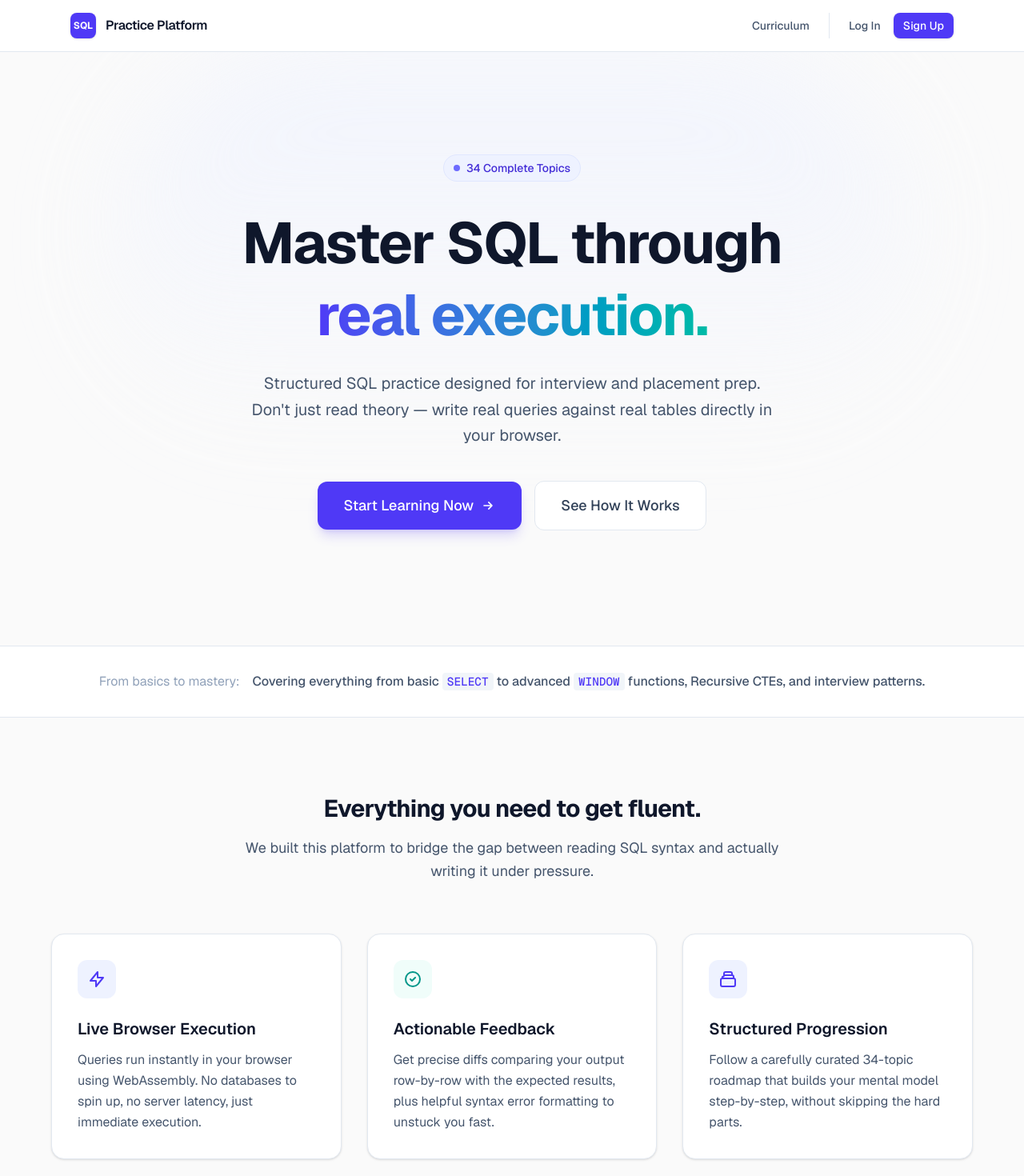
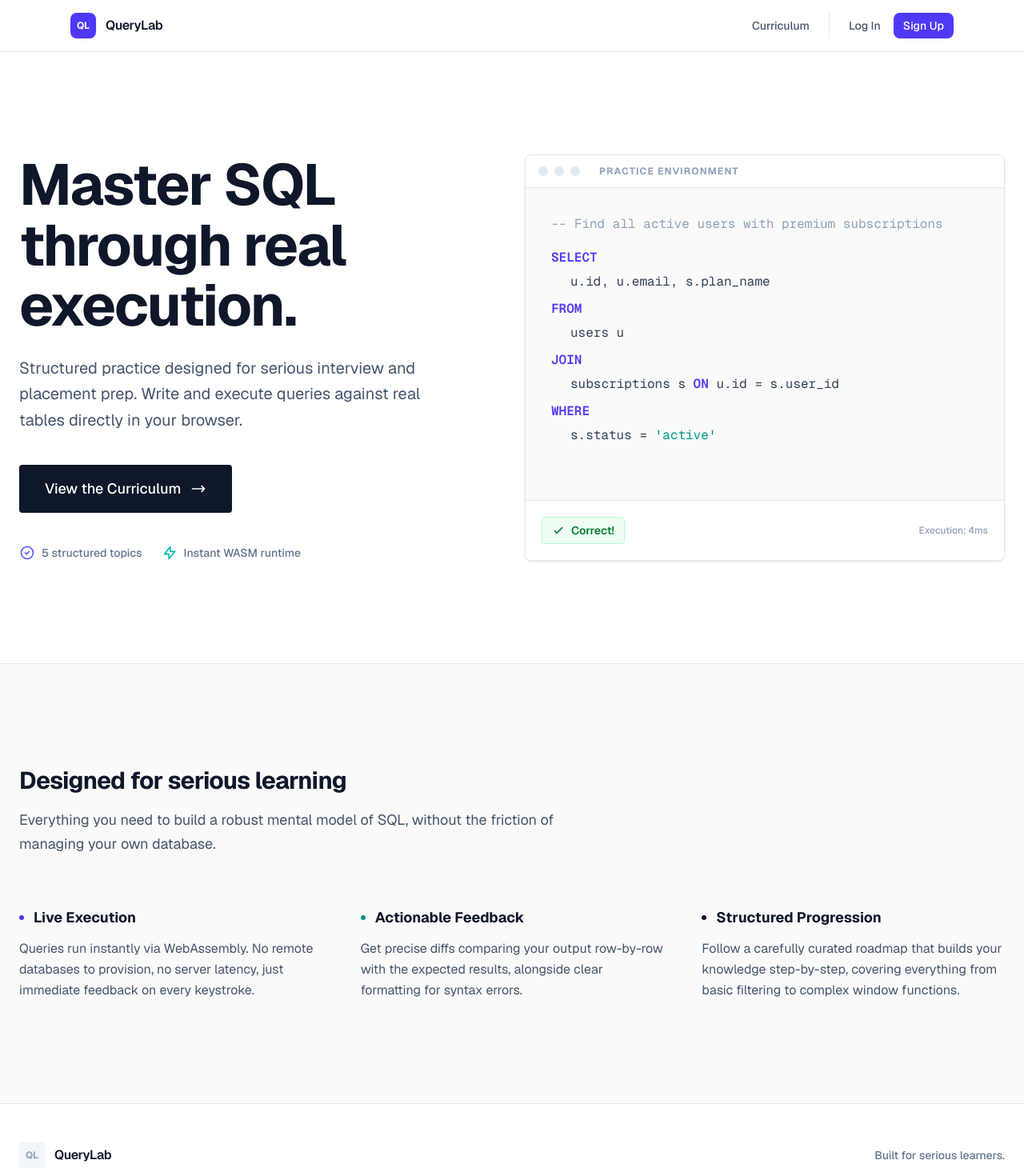
Before and after one commit to Symphony007/Learn_SQL, a Next.js app: page / in a window 1280 px wide. Shown: the top 1470 px of the page at 80% size. Built offline with nearby package versions, Linux system fonts and the light colour scheme; no server answers.

Commit message:
feat: implement landing page and navigation header with initial project structure

```diff
--- a/src/app/layout.tsx
+++ b/src/app/layout.tsx
@@ -14,7 +14,7 @@ const geistMono = Geist_Mono({
 });
 
 export const metadata: Metadata = {
-  title: "SQL Practice Platform",
+  title: "QueryLab",
   description: "Client-side SQL query runner for learning SQL",
 };
 
--- a/src/app/page.tsx
+++ b/src/app/page.tsx
@@ -1,126 +1,153 @@
 import Link from "next/link";
 import Header from "@/components/Header";
+import { getAllTopics } from "@/lib/contentLoader";
 
 export default function Home() {
+  const topicsCount = getAllTopics().length;
+
   return (
-    <div className="min-h-screen bg-[#FAFAFA] text-slate-900 font-sans selection:bg-indigo-100 selection:text-indigo-900">
+    <div className="min-h-screen bg-white text-slate-900 font-sans selection:bg-indigo-100 selection:text-indigo-900 flex flex-col">
       <Header />
 
-      {/* Hero Section */}
-      <section className="relative px-6 pt-24 pb-28 md:pt-32 md:pb-36 overflow-hidden">
-        {/* Subtle background decoration */}
-        <div className="absolute top-0 left-1/2 -translate-x-1/2 w-[1000px] h-[500px] bg-gradient-to-b from-indigo-50 to-transparent opacity-70 pointer-events-none rounded-full blur-3xl" />
+      <main className="flex-1">
+        {/* Hero Section: Asymmetric */}
+        <section className="px-6 py-16 md:py-24 lg:py-32 max-w-7xl mx-auto grid grid-cols-1 lg:grid-cols-12 gap-12 lg:gap-8 items-center">
 
-        <div className="max-w-4xl mx-auto text-center relative z-10">
-          <div className="inline-flex items-center gap-2 px-3 py-1.5 rounded-full bg-indigo-50 border border-indigo-100 text-indigo-700 text-sm font-medium mb-8">
-            <span className="w-2 h-2 rounded-full bg-indigo-500 animate-pulse"></span>
-            34 Complete Topics
+          {/* Text Content */}
+          <div className="lg:col-span-6 flex flex-col items-start text-left">
+            <h1 className="text-5xl md:text-6xl lg:text-7xl font-bold tracking-tight text-slate-900 mb-6 leading-[1.05]">
+              Master SQL through real execution.
+            </h1>
+
+            <p className="text-xl text-slate-600 mb-10 leading-relaxed max-w-lg">
+              Structured practice designed for serious interview and placement prep.
+              Write and execute queries against real tables directly in your browser.
+            </p>
+
+            <div className="flex flex-col sm:flex-row items-center gap-4 w-full sm:w-auto">
+              <Link
+                href="/roadmap"
+                className="w-full sm:w-auto px-8 py-4 rounded bg-slate-900 hover:bg-indigo-600 text-white font-medium text-lg transition-colors active:scale-95 flex items-center justify-center gap-3"
+              >
+                View the Curriculum
+                <svg className="w-5 h-5" fill="none" viewBox="0 0 24 24" stroke="currentColor" strokeWidth={2}>
+                  <path strokeLinecap="round" strokeLinejoin="round" d="M17 8l4 4m0 0l-4 4m4-4H3" />
+                </svg>
+              </Link>
             </div>
 
-          <h1 className="text-4xl md:text-6xl lg:text-7xl font-bold tracking-tight text-slate-900 mb-6 leading-tight">
-            Master SQL through <br className="hidden md:block" />
-            <span className="text-transparent bg-clip-text bg-gradient-to-r from-indigo-600 to-teal-500">
-              real execution.
-            </span>
-          </h1>
+            <div className="mt-10 flex flex-wrap items-center gap-6 text-sm font-medium text-slate-500">
+              <div className="flex items-center gap-2">
+                <svg className="w-5 h-5 text-indigo-500" fill="none" viewBox="0 0 24 24" stroke="currentColor" strokeWidth={2}>
+                  <path strokeLinecap="round" strokeLinejoin="round" d="M9 12l2 2 4-4m6 2a9 9 0 11-18 0 9 9 0 0118 0z" />
+                </svg>
+                {topicsCount} structured topics
+              </div>
+              <div className="flex items-center gap-2">
+                <svg className="w-5 h-5 text-teal-500" fill="none" viewBox="0 0 24 24" stroke="currentColor" strokeWidth={2}>
+                  <path strokeLinecap="round" strokeLinejoin="round" d="M13 10V3L4 14h7v7l9-11h-7z" />
+                </svg>
+                Instant WASM runtime
+              </div>
+            </div>
+          </div>
 
-          <p className="text-lg md:text-xl text-slate-600 mb-10 max-w-2xl mx-auto leading-relaxed">
-            Structured SQL practice designed for interview and placement prep.
-            Don't just read theory — write real queries against real tables directly in your browser.
-          </p>
-
-          <div className="flex flex-col sm:flex-row items-center justify-center gap-4">
-            <Link
-              href="/roadmap"
-              className="px-8 py-4 rounded-xl bg-indigo-600 hover:bg-indigo-700 text-white font-medium text-lg shadow-lg shadow-indigo-600/20 hover:shadow-indigo-600/30 transition-all active:scale-95 flex items-center gap-2"
-            >
-              Start Learning Now
-              <svg className="w-5 h-5" fill="none" viewBox="0 0 24 24" stroke="currentColor" strokeWidth={2}>
-                <path strokeLinecap="round" strokeLinejoin="round" d="M13 7l5 5m0 0l-5 5m5-5H6" />
+          {/* Visual: Abstract Mockup / Preview */}
+          <div className="lg:col-span-6 relative w-full h-full min-h-[420px] hidden sm:block">
+            <div className="absolute inset-0 bg-slate-50 border border-slate-200 rounded-lg overflow-hidden shadow-sm flex flex-col">
+              {/* Mockup Header */}
+              <div className="px-4 py-3 border-b border-slate-200 bg-white flex items-center gap-2">
+                <div className="w-3 h-3 rounded-full bg-slate-200"></div>
+                <div className="w-3 h-3 rounded-full bg-slate-200"></div>
+                <div className="w-3 h-3 rounded-full bg-slate-200"></div>
+                <span className="ml-4 text-xs font-bold text-slate-400 uppercase tracking-widest">Practice Environment</span>
+              </div>
+              {/* Mockup Editor */}
+              <div className="p-6 md:p-8 bg-[#FAFAFA] flex-1 font-mono text-sm md:text-base leading-relaxed border-b border-slate-200">
+                <div className="text-slate-400 mb-4">-- Find all active users with premium subscriptions</div>
+                <div className="text-indigo-600 font-semibold mb-1">SELECT</div>
+                <div className="pl-6 text-slate-700 mb-2">u.id, u.email, s.plan_name</div>
+                <div className="text-indigo-600 font-semibold mb-1">FROM</div>
+                <div className="pl-6 text-slate-700 mb-2">users u</div>
+                <div className="text-indigo-600 font-semibold mb-1">JOIN</div>
+                <div className="pl-6 text-slate-700 mb-2">subscriptions s <span className="text-indigo-600 font-semibold">ON</span> u.id = s.user_id</div>
+                <div className="text-indigo-600 font-semibold mb-1">WHERE</div>
+                <div className="pl-6 text-slate-700">s.status = <span className="text-teal-600">'active'</span></div>
+              </div>
+              {/* Mockup Output */}
+              <div className="p-4 md:p-5 bg-white flex items-center justify-between">
+                <div className="flex items-center gap-2 px-3 py-1.5 rounded bg-green-50 text-green-700 text-xs md:text-sm font-semibold border border-green-200">
+                  <svg className="w-4 h-4" fill="none" viewBox="0 0 24 24" stroke="currentColor" strokeWidth={2.5}>
+                    <path strokeLinecap="round" strokeLinejoin="round" d="M5 13l4 4L19 7" />
                   </svg>
-            </Link>
-            <Link
-              href="#features"
-              className="px-8 py-4 rounded-xl bg-white border border-slate-200 text-slate-700 font-medium text-lg hover:bg-slate-50 hover:border-slate-300 transition-all active:scale-95"
-            >
-              See How It Works
-            </Link>
+                  Correct!
+                </div>
+                <span className="text-xs text-slate-400 font-medium">Execution: 4ms</span>
+              </div>
             </div>
           </div>
         </section>
 
-      {/* Scope / Credibility Banner */}
-      <section className="border-y border-slate-200 bg-white relative z-20">
-        <div className="max-w-6xl mx-auto px-6 py-8 text-center flex flex-col md:flex-row items-center justify-center gap-4">
-          <span className="text-slate-400 hidden md:inline">From basics to mastery:</span>
-          <p className="text-slate-600 font-medium text-sm md:text-base">
-            Covering everything from basic <code className="font-mono text-[0.9em] bg-slate-100 px-1.5 py-0.5 rounded text-indigo-600">SELECT</code> to advanced <code className="font-mono text-[0.9em] bg-slate-100 px-1.5 py-0.5 rounded text-indigo-600">WINDOW</code> functions, Recursive CTEs, and interview patterns.
-          </p>
-        </div>
-      </section>
-
-      {/* Features Section */}
-      <section id="features" className="px-6 py-24 bg-[#FAFAFA]">
-        <div className="max-w-6xl mx-auto">
-          <div className="text-center mb-16">
+        {/* Feature Highlights Grid */}
+        <section className="border-t border-slate-200 bg-[#FAFAFA] px-6 py-20 lg:py-32">
+          <div className="max-w-7xl mx-auto">
+            <div className="mb-16 max-w-2xl">
               <h2 className="text-3xl font-bold tracking-tight text-slate-900 mb-4">
-              Everything you need to get fluent.
+                Designed for serious learning
               </h2>
-            <p className="text-lg text-slate-600 max-w-2xl mx-auto leading-relaxed">
-              We built this platform to bridge the gap between reading SQL syntax and actually writing it under pressure.
+              <p className="text-lg text-slate-600 leading-relaxed">
+                Everything you need to build a robust mental model of SQL, without the friction of managing your own database.
               </p>
             </div>
 
-          <div className="grid md:grid-cols-3 gap-8">
+            <div className="grid md:grid-cols-2 lg:grid-cols-3 gap-x-12 gap-y-16">
               {/* Feature 1 */}
-            <div className="bg-white rounded-2xl p-8 border border-slate-200 shadow-sm hover:shadow-md transition-shadow">
-              <div className="w-12 h-12 rounded-xl bg-indigo-50 text-indigo-600 flex items-center justify-center mb-6">
-                <svg className="w-6 h-6" fill="none" viewBox="0 0 24 24" stroke="currentColor" strokeWidth={2}>
-                  <path strokeLinecap="round" strokeLinejoin="round" d="M13 10V3L4 14h7v7l9-11h-7z" />
-                </svg>
-              </div>
-              <h3 className="text-xl font-semibold text-slate-900 mb-3">Live Browser Execution</h3>
+              <div>
+                <h3 className="text-lg font-bold text-slate-900 mb-3 flex items-center gap-3">
+                  <span className="w-1.5 h-1.5 rounded-full bg-indigo-600"></span>
+                  Live Execution
+                </h3>
                 <p className="text-slate-600 leading-relaxed">
-                Queries run instantly in your browser using WebAssembly. No databases to spin up, no server latency, just immediate execution.
+                  Queries run instantly via WebAssembly. No remote databases to provision, no server latency, just immediate feedback on every keystroke.
                 </p>
               </div>
 
               {/* Feature 2 */}
-            <div className="bg-white rounded-2xl p-8 border border-slate-200 shadow-sm hover:shadow-md transition-shadow">
-              <div className="w-12 h-12 rounded-xl bg-teal-50 text-teal-600 flex items-center justify-center mb-6">
-                <svg className="w-6 h-6" fill="none" viewBox="0 0 24 24" stroke="currentColor" strokeWidth={2}>
-                  <path strokeLinecap="round" strokeLinejoin="round" d="M9 12l2 2 4-4m6 2a9 9 0 11-18 0 9 9 0 0118 0z" />
-                </svg>
-              </div>
-              <h3 className="text-xl font-semibold text-slate-900 mb-3">Actionable Feedback</h3>
+              <div>
+                <h3 className="text-lg font-bold text-slate-900 mb-3 flex items-center gap-3">
+                  <span className="w-1.5 h-1.5 rounded-full bg-teal-600"></span>
+                  Actionable Feedback
+                </h3>
                 <p className="text-slate-600 leading-relaxed">
-                Get precise diffs comparing your output row-by-row with the expected results, plus helpful syntax error formatting to unstuck you fast.
+                  Get precise diffs comparing your output row-by-row with the expected results, alongside clear formatting for syntax errors.
                 </p>
               </div>
 
               {/* Feature 3 */}
-            <div className="bg-white rounded-2xl p-8 border border-slate-200 shadow-sm hover:shadow-md transition-shadow">
-              <div className="w-12 h-12 rounded-xl bg-indigo-50 text-indigo-600 flex items-center justify-center mb-6">
-                <svg className="w-6 h-6" fill="none" viewBox="0 0 24 24" stroke="currentColor" strokeWidth={2}>
-                  <path strokeLinecap="round" strokeLinejoin="round" d="M19 11H5m14 0a2 2 0 012 2v6a2 2 0 01-2 2H5a2 2 0 01-2-2v-6a2 2 0 012-2m14 0V9a2 2 0 00-2-2M5 11V9a2 2 0 002-2m0 0V5a2 2 0 012-2h6a2 2 0 012 2v2M7 7h10" />
-                </svg>
-              </div>
-              <h3 className="text-xl font-semibold text-slate-900 mb-3">Structured Progression</h3>
+              <div>
+                <h3 className="text-lg font-bold text-slate-900 mb-3 flex items-center gap-3">
+                  <span className="w-1.5 h-1.5 rounded-full bg-slate-900"></span>
+                  Structured Progression
+                </h3>
                 <p className="text-slate-600 leading-relaxed">
-                Follow a carefully curated 34-topic roadmap that builds your mental model step-by-step, without skipping the hard parts.
+                  Follow a carefully curated roadmap that builds your knowledge step-by-step, covering everything from basic filtering to complex window functions.
                 </p>
               </div>
             </div>
           </div>
         </section>
+      </main>
 
       {/* Footer */}
       <footer className="border-t border-slate-200 bg-white py-12">
-        <div className="max-w-6xl mx-auto px-6 flex flex-col items-center justify-center">
-          <div className="w-10 h-10 rounded-xl bg-slate-100 text-slate-400 flex items-center justify-center font-bold text-sm mb-4">
-            SQL
+        <div className="max-w-7xl mx-auto px-6 flex flex-col md:flex-row items-center justify-between gap-4">
+          <div className="flex items-center gap-3">
+            <div className="w-8 h-8 rounded bg-slate-100 text-slate-400 flex items-center justify-center font-bold text-xs">
+              QL
             </div>
-          <p className="text-slate-500 text-sm font-medium">Built for serious learners. No fluff, just practice.</p>
+            <span className="font-semibold tracking-tight text-slate-900">QueryLab</span>
+          </div>
+          <p className="text-slate-500 text-sm font-medium">Built for serious learners.</p>
         </div>
       </footer>
     </div>
--- a/src/components/Header.tsx
+++ b/src/components/Header.tsx
@@ -29,9 +29,9 @@ export default function Header() {
           <div className="flex items-center gap-3">
             <Link href="/" className="flex items-center gap-3 hover:opacity-80 transition-opacity">
               <div className="w-8 h-8 rounded-lg bg-indigo-600 text-white flex items-center justify-center font-bold text-xs shadow-sm">
-                SQL
+                QL
               </div>
-              <span className="font-semibold tracking-tight text-slate-900">Practice Platform</span>
+              <span className="font-semibold tracking-tight text-slate-900">QueryLab</span>
             </Link>
           </div>
           <nav className="flex items-center gap-6">
--- a/src/lib/types.ts
+++ b/src/lib/types.ts
@@ -1,5 +1,5 @@
 /**
- * Core content model types for the SQL Practice Platform.
+ * Core content model types for QueryLab.
  */
 
 export interface TableFixture {
```
Lines whose indentation alone changed are shown as unchanged.
